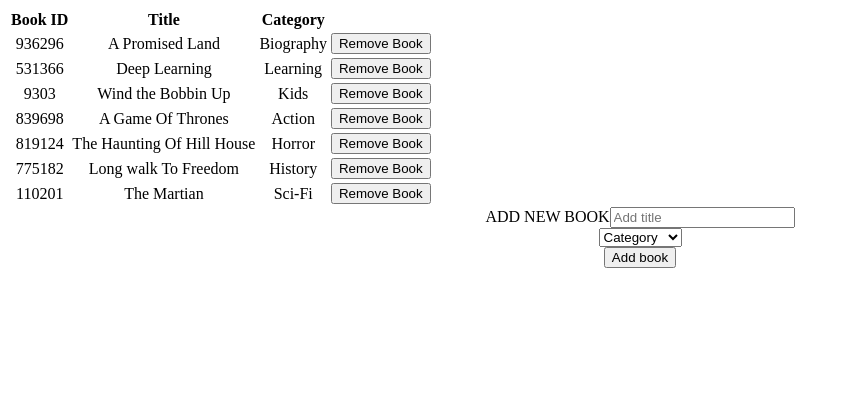
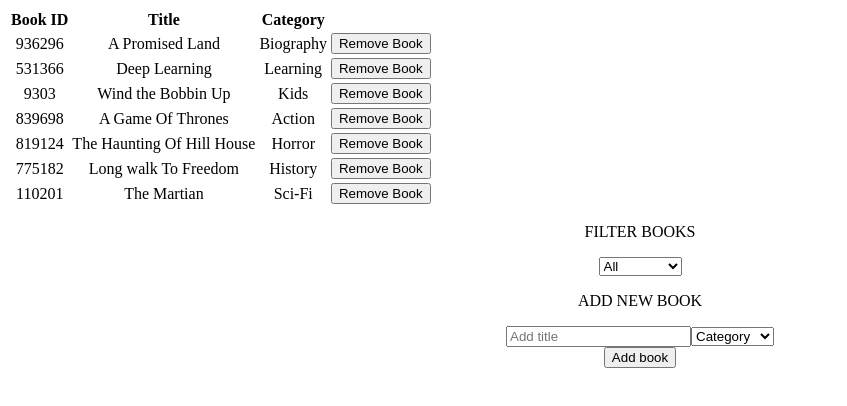
Before and after one commit to gango-anan/bookstore-cms, a React (Create React App) app: page / in a window 1280 px wide. Shown: the top 406 px of the page, without its empty margins (0-847 px from the left). Built offline with nearby package versions, Linux system fonts and the light colour scheme.

Commit message:
Add CategoryFilter component and render it in the BooksList.

```diff
--- /dev/null
+++ b/src/components/CategoryFilter.js
@@ -0,0 +1,23 @@
+import React from 'react';
+
+const categories = ['Action', 'Biography', 'History', 'Horror', 'Kids', 'Learning', 'Sci-Fi'];
+
+const CategoryFilter = () => (
+  <div>
+    <p>FILTER BOOKS</p>
+    <select id="categories" value="All">
+      <option value="All" disabled>All</option>
+      {
+        categories
+          .map((category) => (
+            <option key={category} value={category}>
+              {category}
+            </option>
+          ))
+      }
+    </select>
+    <br />
+  </div>
+);
+
+export default CategoryFilter;
--- a/src/containers/BooksForm.js
+++ b/src/containers/BooksForm.js
@@ -26,12 +26,9 @@ const BooksForm = ({ addBook }) => {
   return (
     <form onSubmit={handleSubmit}>
       <div>
-        <label htmlFor="title">
-          ADD NEW BOOK
-          <input id="title" name="title" type="text" placeholder="Add title" onChange={handleChange} value={book.title} />
-        </label>
-      </div>
-      <div>
+        <p>ADD NEW BOOK</p>
+        <input id="title" name="title" type="text" placeholder="Add title" onChange={handleChange} value={book.title} />
+
         <select id="categories" value={book.category} onChange={handleChange}>
           <option value="" disabled>Category</option>
           {
@@ -41,10 +38,10 @@ const BooksForm = ({ addBook }) => {
                 {category}
               </option>
             ))
-        }
+          }
         </select>
       </div>
-      <button type="submit">Add book</button>
+      <div><button type="submit">Add book</button></div>
     </form>
   );
 };
--- a/src/containers/BooksList.js
+++ b/src/containers/BooksList.js
@@ -3,12 +3,14 @@ import PropTypes from 'prop-types';
 import { connect } from 'react-redux';
 import { removeBook } from '../actions/index';
 import Book from '../components/Book';
+import CategoryFilter from '../components/CategoryFilter';
 
 const BooksList = ({ books, deleteBook }) => {
   const handleRemoveBook = (id) => {
     deleteBook(id);
   };
   return (
+    <div>
       <table>
         <thead>
           <tr>
@@ -31,6 +33,8 @@ const BooksList = ({ books, deleteBook }) => {
         }
         </tbody>
       </table>
+      <CategoryFilter />
+    </div>
   );
 };
 
```
Lines whose indentation alone changed are shown as unchanged.
